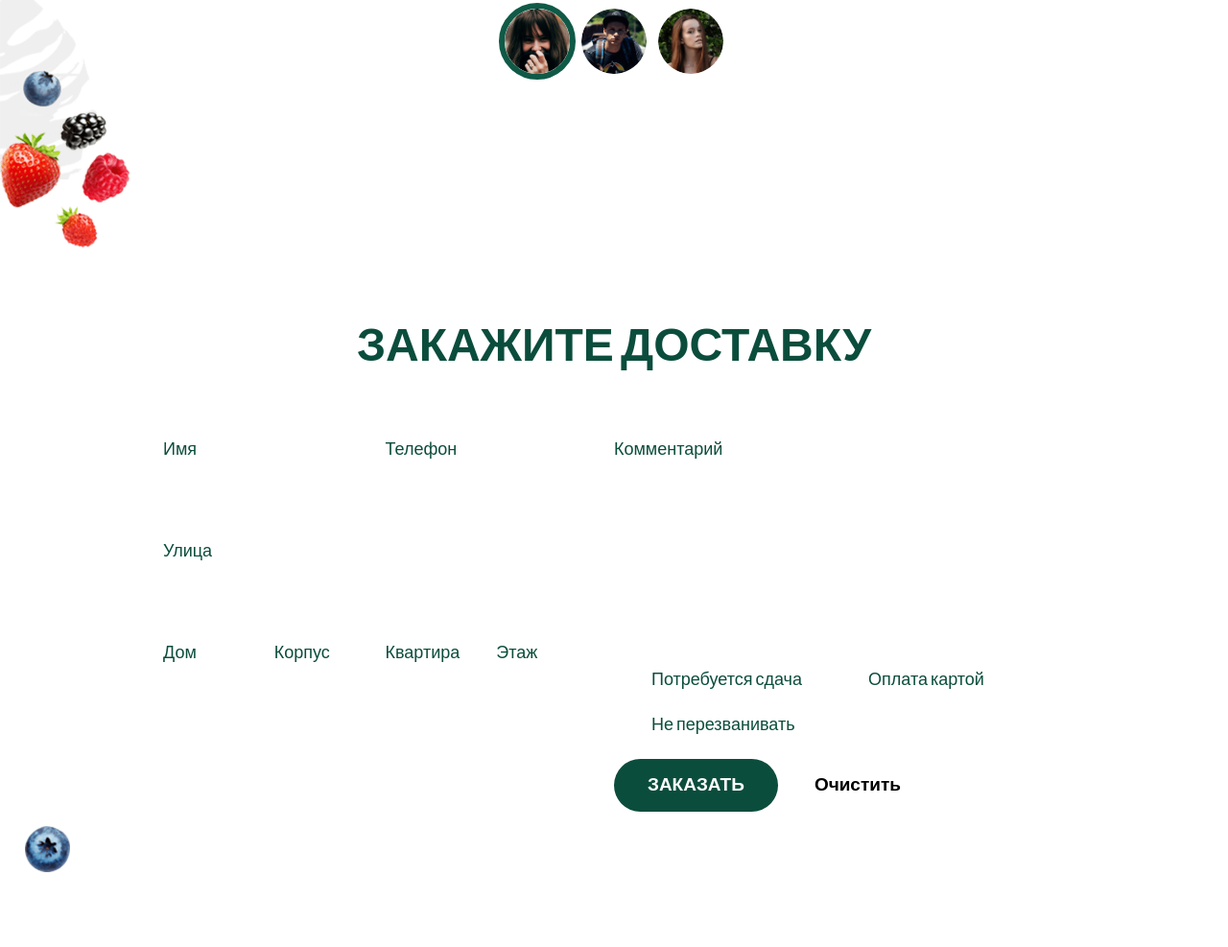
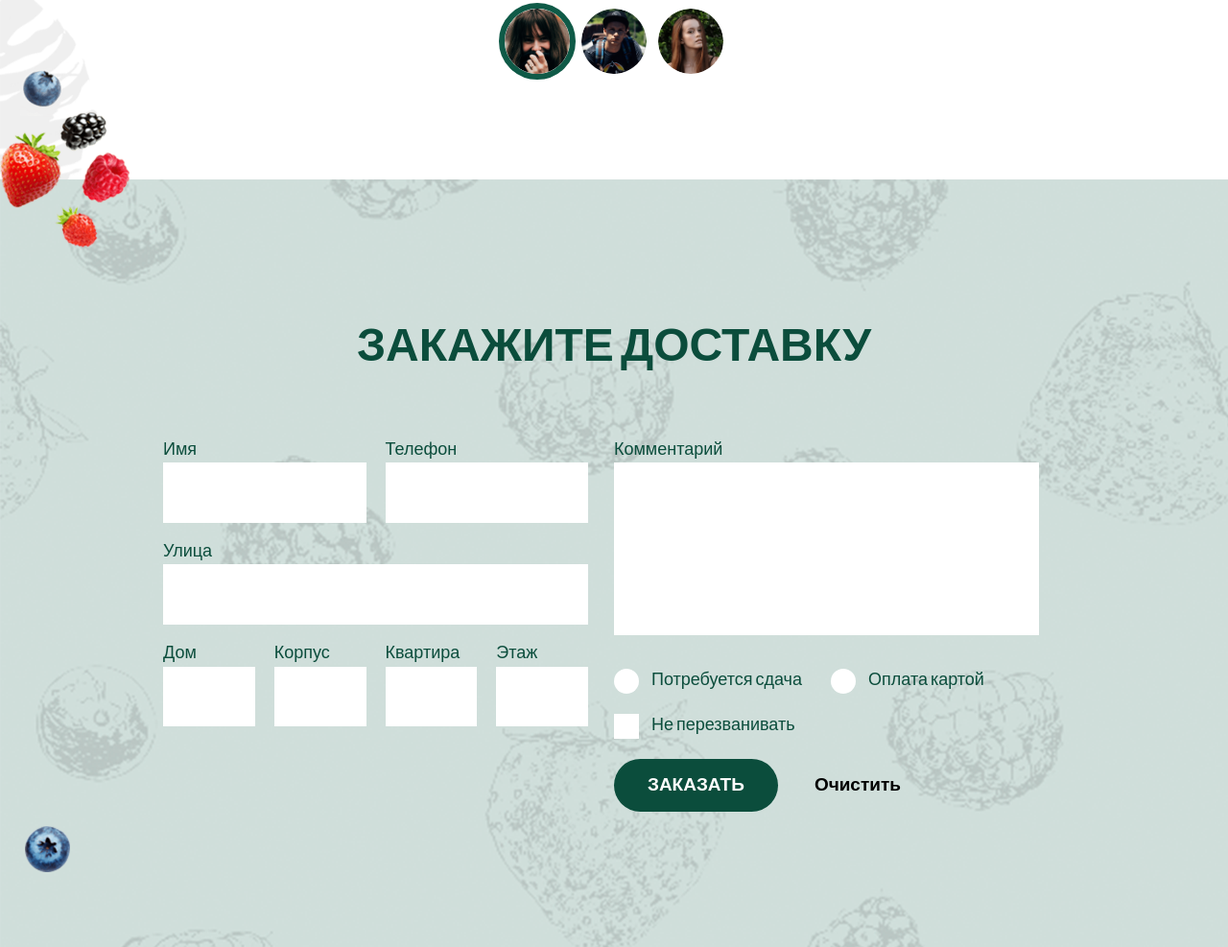
Before and after one commit to stickwithme/Project4Study2, a plain HTML site: page index.html in a window 1280 px wide. Shown: the part 2213-3200 px from the top of the page at 96% size. Drawn offline with nearby package versions, Linux system fonts and the light colour scheme; files that its build step writes are made by us from their sources; the site is published under a folder, as on GitHub Pages, so addresses that start at the root find nothing; files whose address does not match are found by name.

Commit message:
Add files via upload

```diff
--- a/css/order-section.scss
+++ b/css/order-section.scss
@@ -1,5 +1,5 @@
 .order-section {
-    background: url("/img/fon.png") no-repeat;
+    background: url("../img/fon.png") no-repeat;
 
     &:before {
         position: absolute;
```
